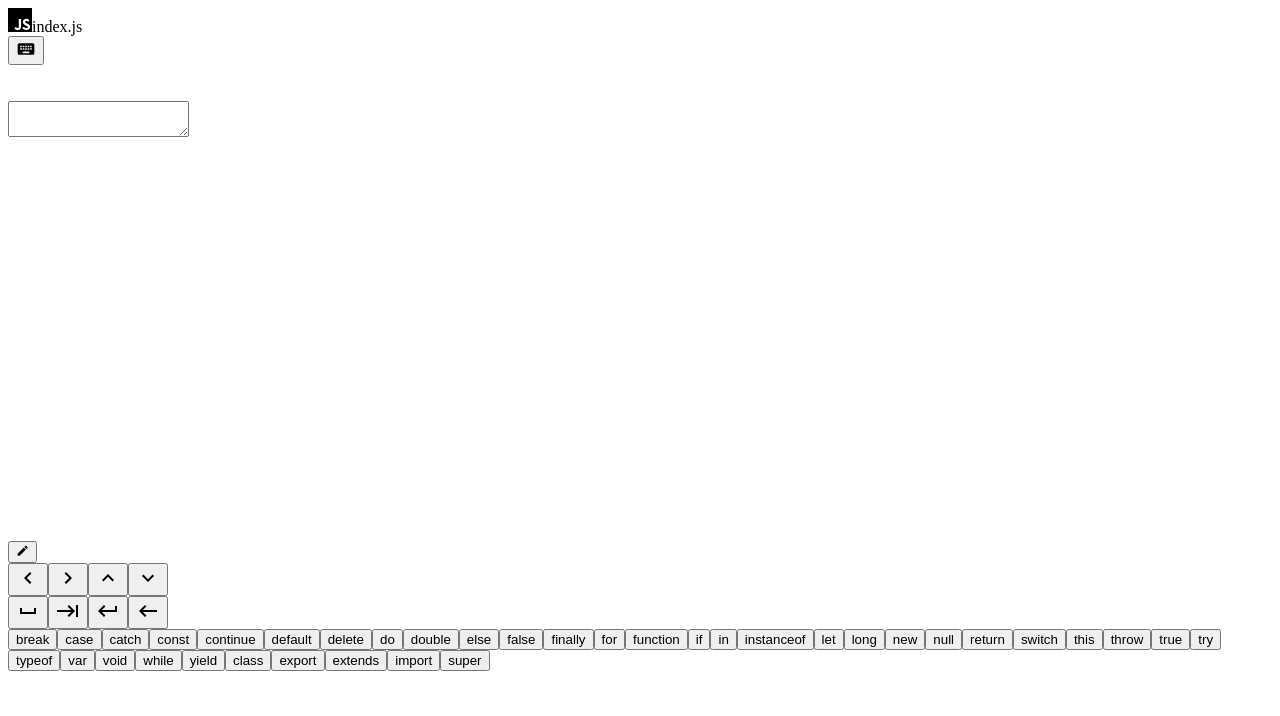
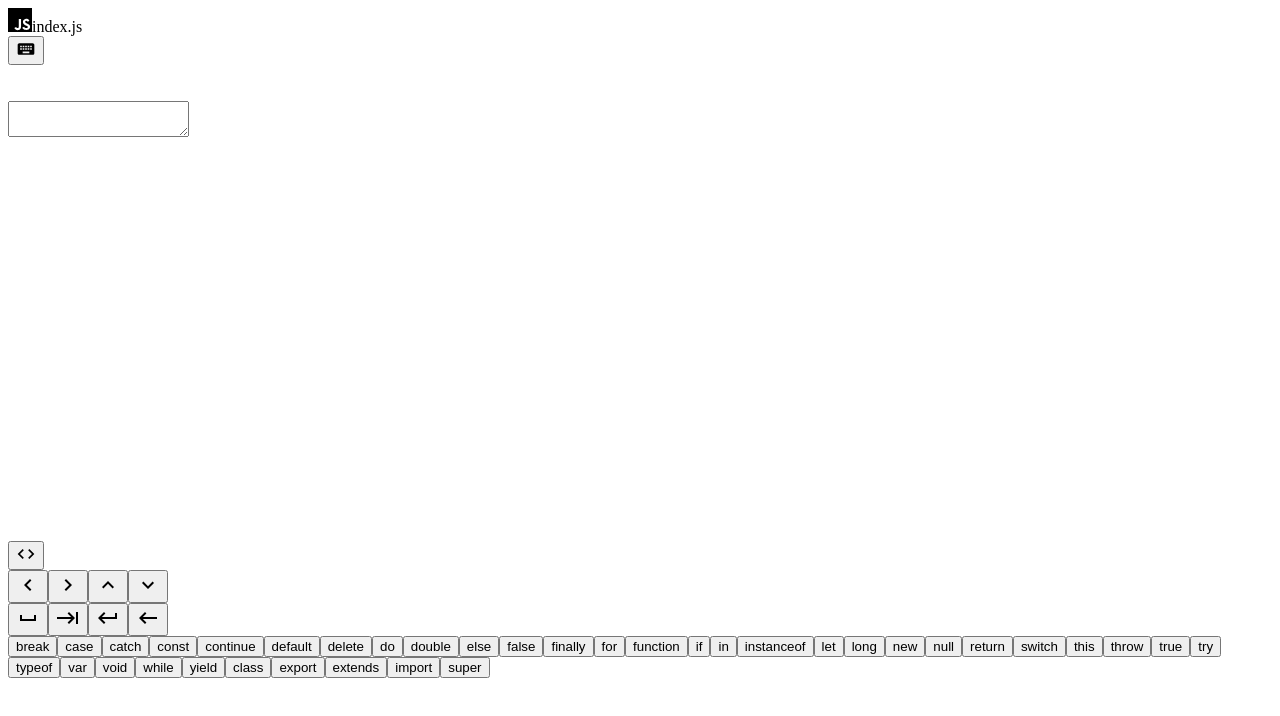
Before and after one commit to kpatel20538/touch-code, a Next.js app: page / in a window 1280 px wide. Shown: the top 716 px of the page. Built offline with nearby package versions, Linux system fonts and the light colour scheme.

Commit message:
Change Command Mode Icon

```diff
--- a/components/Button.tsx
+++ b/components/Button.tsx
@@ -24,7 +24,7 @@ export default function Button({ className, variant, ...props }: Props) {
       {...props}
       className={classNames(
         className,
-        "px-4 py-2 font-semibold rounded-full shadow",
+        "px-4 py-2 font-semibold rounded-full shadow flex justify-center items-center",
         variants[variant]
       )}
     />
--- a/components/Container.tsx
+++ b/components/Container.tsx
@@ -1,4 +1,4 @@
-import { MdEdit } from "react-icons/md";
+import { MdCode } from "react-icons/md";
 import BottomSheet from "./BottomSheet";
 import Button from "./Button";
 import Code from "./Code";
@@ -16,11 +16,11 @@ export default function Container() {
         <Code />
       </div>
       <Button
-        className="fixed bottom-8 right-8 h-12 w-12 shadow-lg"
+        className="fixed bottom-8 right-8 h-14 w-14 shadow-lg"
         variant="primary"
         onClick={() => dispatch({ type: "toggleMode", mode: "command" })}
       >
-        <MdEdit />
+        <MdCode size="1.5em" />
       </Button>
       <BottomSheet
         isActive={state.mode === "command"}
```
